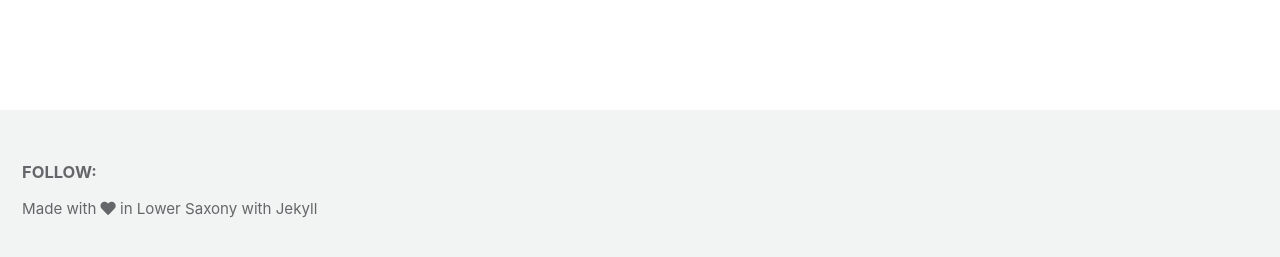
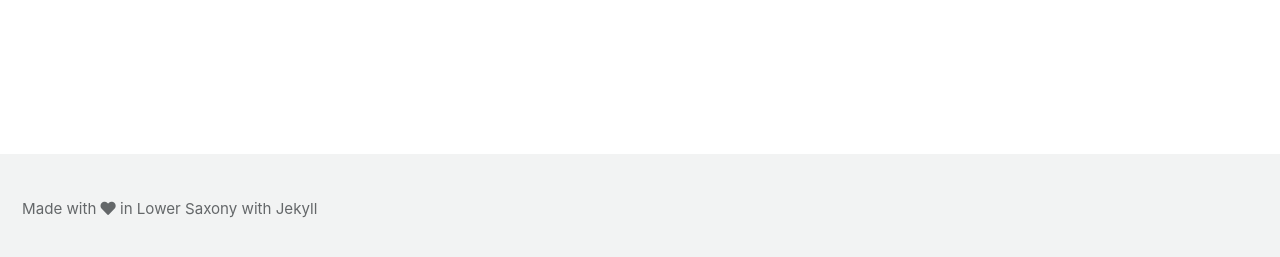
Before and after one commit to diskbuster/diskbuster.github.io, a Jekyll site: the page built from index.markdown, in a window 1280 px wide and 1129 px high. Shown: the part 864-1121 px from the top of the window. Built offline with Jekyll 4.4.1, drawn with Linux system fonts in a browser that asks for light colours; comment, search, counter and statistics services are not loaded.

Commit message:
Copy non git

```diff
--- a/_includes/footer.html
+++ b/_includes/footer.html
@@ -1,21 +1,2 @@
-<div class="page__footer-follow">
-  <ul class="social-icons">
-    {% if site.data.ui-text[site.locale].follow_label %}
-      <li><strong>{{ site.data.ui-text[site.locale].follow_label }}</strong></li>
-    {% endif %}
-
-    {% if site.footer.links %}
-      {% for link in site.footer.links %}
-        {% if link.label and link.url %}
-          <li><a href="{{ link.url }}" rel="nofollow noopener noreferrer"><i class="{{ link.icon | default: 'fas fa-link' }}" aria-hidden="true"></i> {{ link.label }}</a></li>
-        {% endif %}
-      {% endfor %}
-    {% endif %}
-
-    {% unless site.atom_feed.hide %}
-     <!-- <li><a href="{% if site.atom_feed.path %}{{ site.atom_feed.path }}{% else %}{{ '/feed.xml' | relative_url }}{% endif %}"><i class="fas fa-fw fa-rss-square" aria-hidden="true"></i> {{ site.data.ui-text[site.locale].feed_label | default: "Feed" }}</a></li> -->
-    {% endunless %}
-  </ul>
-</div>
 
 <div class="page__footer-copyright">Made with <i class="fa fa-heart pulse"></i> in Lower Saxony with <a href="https://jekyllrb.com/" target=_blank>Jekyll</div>
```
